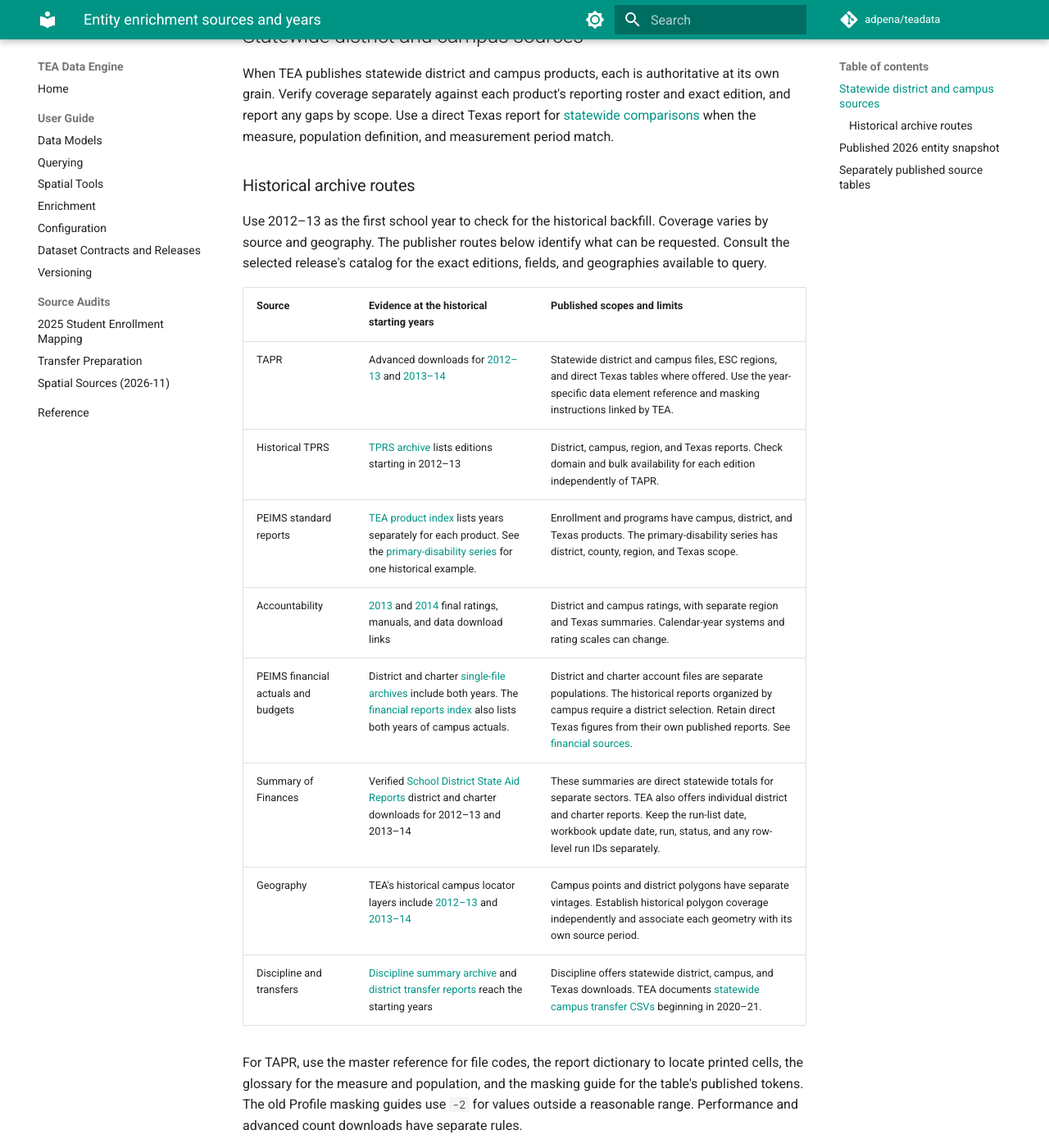
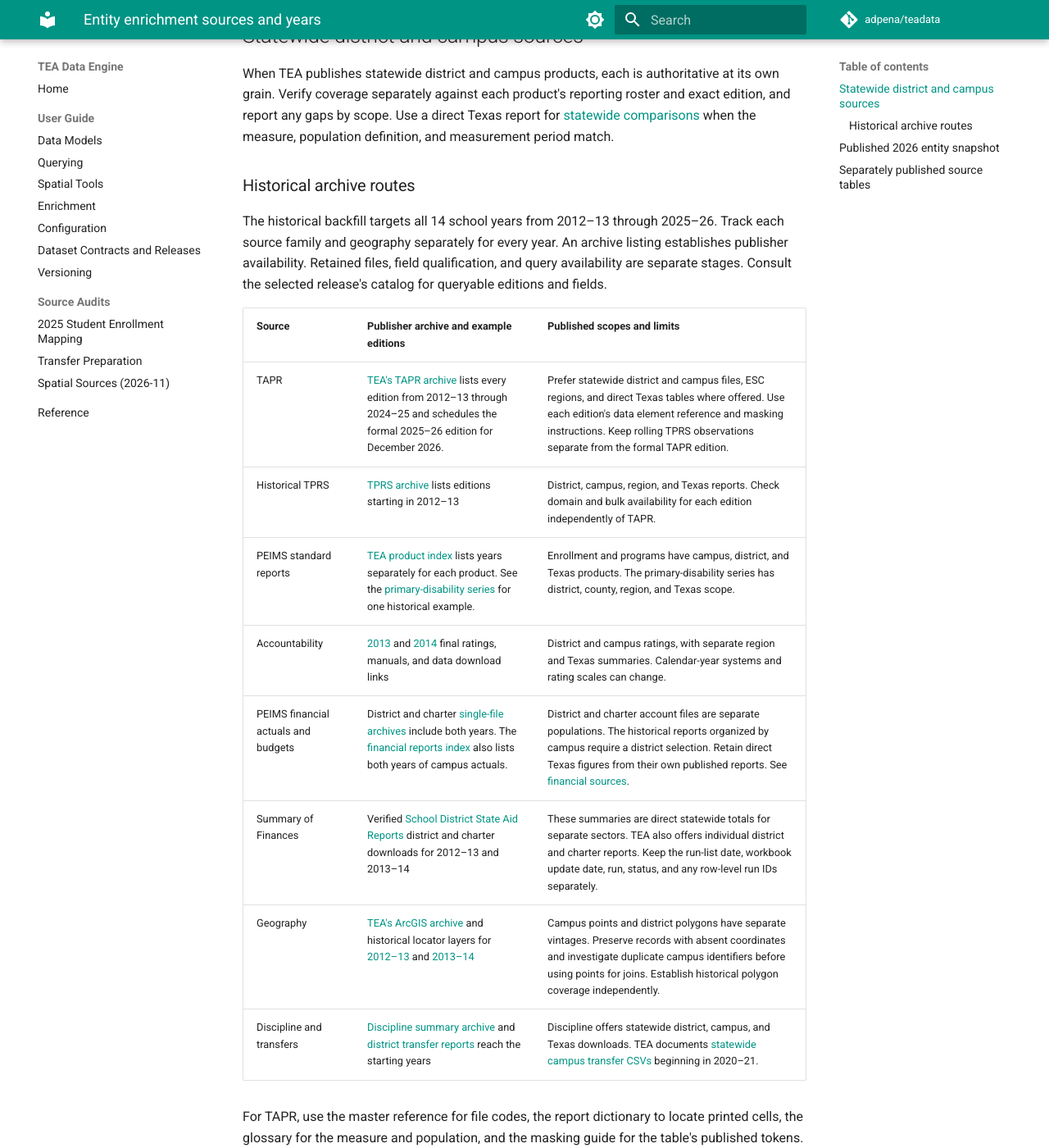
Before and after one commit to adpena/teadata, an MkDocs documentation site: the page built from docs/source-coverage.md, in a window 1280 px wide and 1400 px high, scrolled down 1442 px. Shown: the whole window at 82% size. Built offline with MkDocs 1.6.1 and Material for MkDocs 9.7.7, drawn with Linux system fonts in a browser that asks for light colours; comment, search, counter and statistics services are not loaded.

```diff
--- a/docs/source-coverage.md
+++ b/docs/source-coverage.md
@@ -30,20 +30,21 @@
 
 ### Historical archive routes
 
-Use 2012–13 as the first school year to check for the historical backfill.
-Coverage varies by source and geography. The publisher routes below identify
-what can be requested. Consult the selected release's catalog for the exact
-editions, fields, and geographies available to query.
+The historical backfill targets all 14 school years from 2012–13 through
+2025–26. Track each source family and geography separately for every year.
+An archive listing establishes publisher availability. Retained files,
+field qualification, and query availability are separate stages.
+Consult the selected release's catalog for queryable editions and fields.
 
-| Source | Evidence at the historical starting years | Published scopes and limits |
+| Source | Publisher archive and example editions | Published scopes and limits |
 | --- | --- | --- |
-| TAPR | Advanced downloads for [2012–13](https://rptsvr1.tea.texas.gov/perfreport/tapr/2013/download.html) and [2013–14](https://rptsvr1.tea.texas.gov/perfreport/tapr/2014/download.html) | Statewide district and campus files, ESC regions, and direct Texas tables where offered. Use the year-specific data element reference and masking instructions linked by TEA. |
+| TAPR | [TEA's TAPR archive](https://tea.texas.gov/school-and-district-leaders/accountability/academic-accountability/performance-reporting/texas-academic-performance-reports) lists every edition from 2012–13 through 2024–25 and schedules the formal 2025–26 edition for December 2026. | Prefer statewide district and campus files, ESC regions, and direct Texas tables where offered. Use each edition's data element reference and masking instructions. Keep rolling TPRS observations separate from the formal TAPR edition. |
 | Historical TPRS | [TPRS archive](https://tea.texas.gov/school-and-district-leaders/accountability/academic-accountability/performance-reporting/texas-performance-reporting-system-archives) lists editions starting in 2012–13 | District, campus, region, and Texas reports. Check domain and bulk availability for each edition independently of TAPR. |
 | PEIMS standard reports | [TEA product index](https://tea.texas.gov/data-reports/student-data/standard-reports/peims-standard-reports) lists years separately for each product. See the [primary-disability series](data-releases.md#peims-primary-disability-counts) for one historical example. | Enrollment and programs have campus, district, and Texas products. The primary-disability series has district, county, region, and Texas scope. |
 | Accountability | [2013](https://rptsvr1.tea.texas.gov/perfreport/account/2013/) and [2014](https://rptsvr1.tea.texas.gov/perfreport/account/2014/) final ratings, manuals, and data download links | District and campus ratings, with separate region and Texas summaries. Calendar-year systems and rating scales can change. |
 | PEIMS financial actuals and budgets | District and charter [single-file archives](https://tea.texas.gov/about-tea/state-funding/state-funding-reports-and-data/peims-single-file-financial-data-downloads) include both years. The [financial reports index](https://tea.texas.gov/about-tea/state-funding/state-funding-reports-and-data/peims-financial-standard-reports) also lists both years of campus actuals. | District and charter account files are separate populations. The historical reports organized by campus require a district selection. Retain direct Texas figures from their own published reports. See [financial sources](financial-sources.md). |
 | Summary of Finances | Verified [School District State Aid Reports](https://tealprod.tea.state.tx.us/Tea.FspReports.Web/) district and charter downloads for 2012–13 and 2013–14 | These summaries are direct statewide totals for separate sectors. TEA also offers individual district and charter reports. Keep the run-list date, workbook update date, run, status, and any row-level run IDs separately. |
-| Geography | TEA's historical campus locator layers include [2012–13](https://schoolsdata2-tea-texas.opendata.arcgis.com/datasets/school2012) and [2013–14](https://schoolsdata2-tea-texas.opendata.arcgis.com/datasets/school2013) | Campus points and district polygons have separate vintages. Establish historical polygon coverage independently and associate each geometry with its own source period. |
+| Geography | [TEA's ArcGIS archive](https://schoolsdata2-db440-tea-texas.opendata.arcgis.com/) and historical locator layers for [2012–13](https://schoolsdata2-tea-texas.opendata.arcgis.com/datasets/school2012) and [2013–14](https://schoolsdata2-tea-texas.opendata.arcgis.com/datasets/school2013) | Campus points and district polygons have separate vintages. Preserve records with absent coordinates and investigate duplicate campus identifiers before using points for joins. Establish historical polygon coverage independently. |
 | Discipline and transfers | [Discipline summary archive](https://tea.texas.gov/data-reports/student-data/discipline-data-products/discipline-reports) and [district transfer reports](https://rptsvr1.tea.texas.gov/adhocrpt/Standard_Reports/Transfer_Reports/district_transfer_report.html) reach the starting years | Discipline offers statewide district, campus, and Texas downloads. TEA documents [statewide campus transfer CSVs](https://rptsvr1.tea.texas.gov/adhocrpt/Standard_Reports/About/about_transfer_reports.html) beginning in 2020–21. |
 
 For TAPR, use the master reference for file codes, the report dictionary to
```
Also changed, not shown: docs/querying.md (+5 -3 lines), 3 other files.
